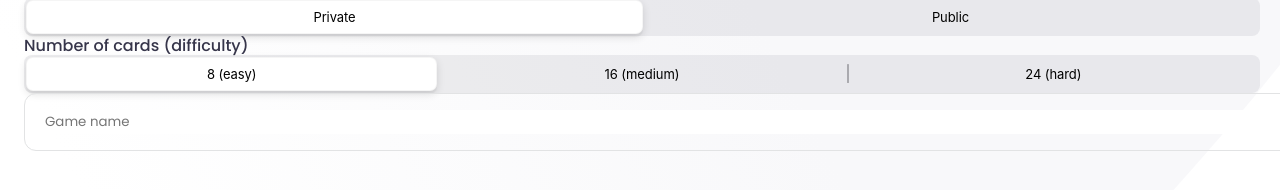
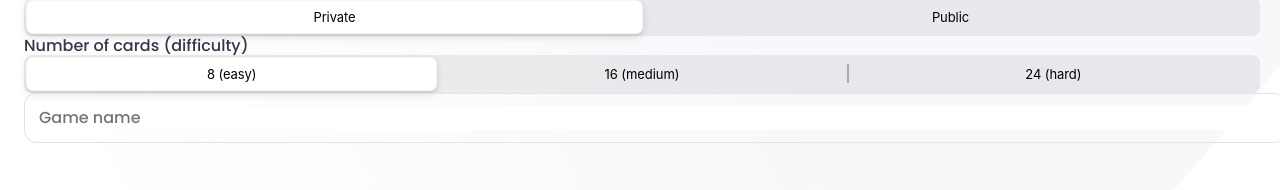
Before and after one commit to Ghianda22/memory, a React (Create React App) app in the folder frontend/: page /newgame in a window 1280 px wide. Shown: the part 140-330 px from the top of the page. Built offline with nearby package versions, Linux system fonts and the light colour scheme; a web font is replaced by a local one.

Commit message:
Fixed image presence in input field

```diff
--- a/frontend/src/components/generics/TextInput.tsx
+++ b/frontend/src/components/generics/TextInput.tsx
@@ -9,20 +9,21 @@ const InputContainer = styled.div`
     padding: 16;
     gap: 16px;
 
-	padding: 16px 20px;
+	padding: 12px 14px;
 	border: 0.5px solid #e2e3e4;
 	border-radius: 12px;
-
-	font-weight: 600;
-	font-size: 16px;
-	color: ${(props) => props.theme.text.colors.dark60};
 `;
 
 const InputIcon = styled.img`
     flex: 3;
+	width: 37px;
+
 `;
 const TextField = styled.input`
-    border: none;
+	border: none;
+	font-weight: 500;
+	font-size: 16px;
+	color: ${(props) => props.theme.text.colors.dark60};
 `;
 
 export default function TextInput(props: ITextInputProps) {
```
